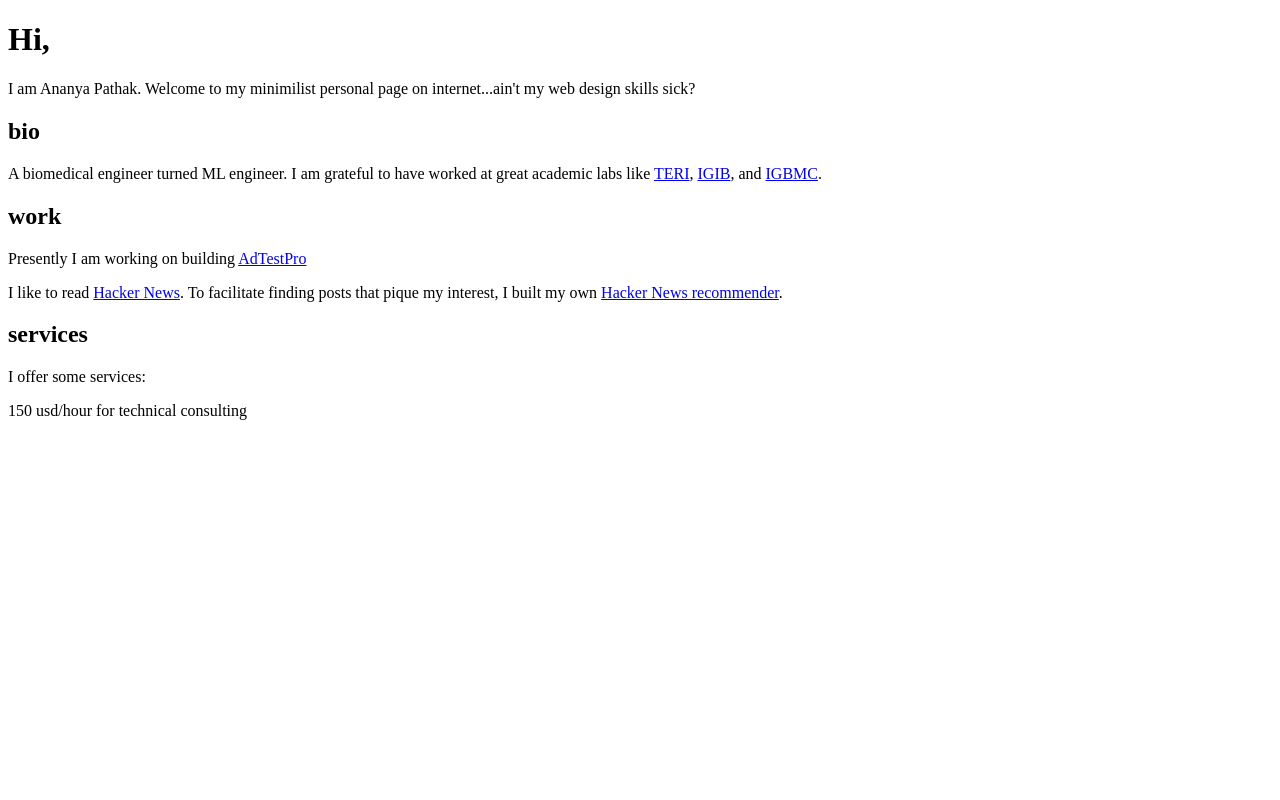
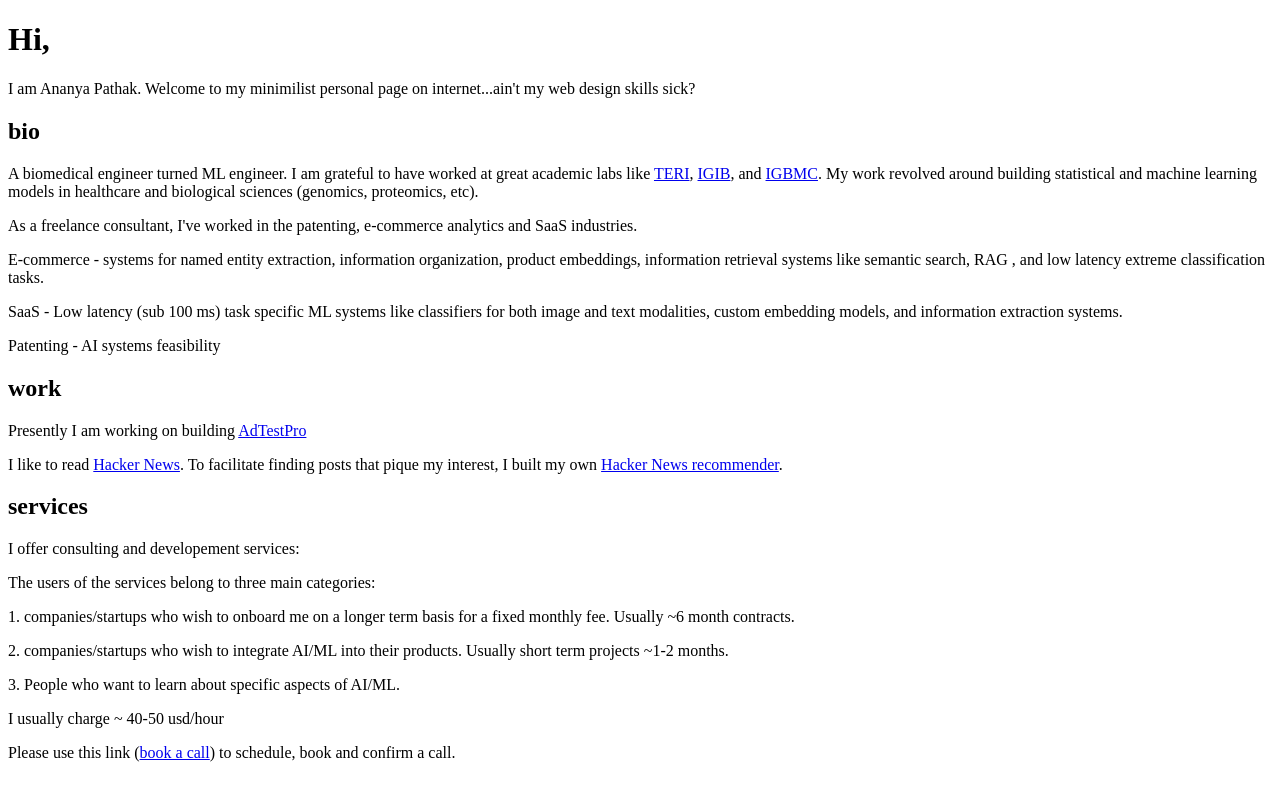
Before and after one commit to AnanyaP-WDW/personal-website, a FastAPI app: page / in a window 1280 px wide. Run offline with FastAPI, Linux system fonts and the light colour scheme.

Commit message:
add index

```diff
--- a/app/templates/index.html
+++ b/app/templates/index.html
@@ -17,8 +17,14 @@
     <p>A biomedical engineer turned ML engineer. I am grateful to have worked at great academic labs like
     <a href="https://www.teriin.org/" target="_blank">TERI</a>,
     <a href="https://www.igib.res.in/" target="_blank">IGIB</a>, and
-    <a href="https://www.igbmc.fr/en/igbmc-1" target="_blank">IGBMC</a>.</p>
+    <a href="https://www.igbmc.fr/en/igbmc-1" target="_blank">IGBMC</a>.
+    My work revolved around building statistical and machine learning models in healthcare and biological sciences (genomics, proteomics, etc).</p>
+    <p> As a freelance consultant, I've worked in the patenting, e-commerce analytics and SaaS industries.</p>
+    <p> E-commerce - systems for named entity extraction, information organization, product embeddings, information retrieval systems like semantic search, RAG , and low latency extreme classification tasks.</p>
+    <p> SaaS - Low latency (sub 100 ms) task specific ML systems like classifiers for both image and text modalities, custom embedding models, and information extraction systems.</p>
+    <p> Patenting - AI systems feasibility<p>
 
+    </p>
     <h2>work</h2>
     <p>Presently I am working on building <a href="https://github.com/AnanyaP-WDW/AdTestPro" target="_blank">AdTestPro</a></p>
     <p>I like to read <a href="https://news.ycombinator.com/" target="_blank">Hacker News</a>.
@@ -26,7 +32,12 @@
     <a href="https://hn.ananyapathak.xyz/" target="_blank">Hacker News recommender</a>.</p>
 
     <h2>services</h2>
-    <p>I offer some services:</p>
-    <p>150 usd/hour for technical consulting</p>
+    <p>I offer consulting and developement services:</p>
+    <p>The users of the services belong to three main categories:</p>
+    <p>1. companies/startups who wish to onboard me on a longer term basis for a fixed monthly fee. Usually ~6 month contracts.</p>
+    <p>2. companies/startups who wish to integrate AI/ML into their products. Usually short term projects ~1-2 months.</p>
+    <p>3. People who want to learn about specific aspects of AI/ML.</p>
+    <p>I usually charge ~ 40-50 usd/hour</p>
+    <p> Please use this link (<a href="https://cal.com/ananya-pathak/30min" target="_blank">book a call</a>) to schedule, book and confirm a call.</p>
 </body>
 </html>
```
